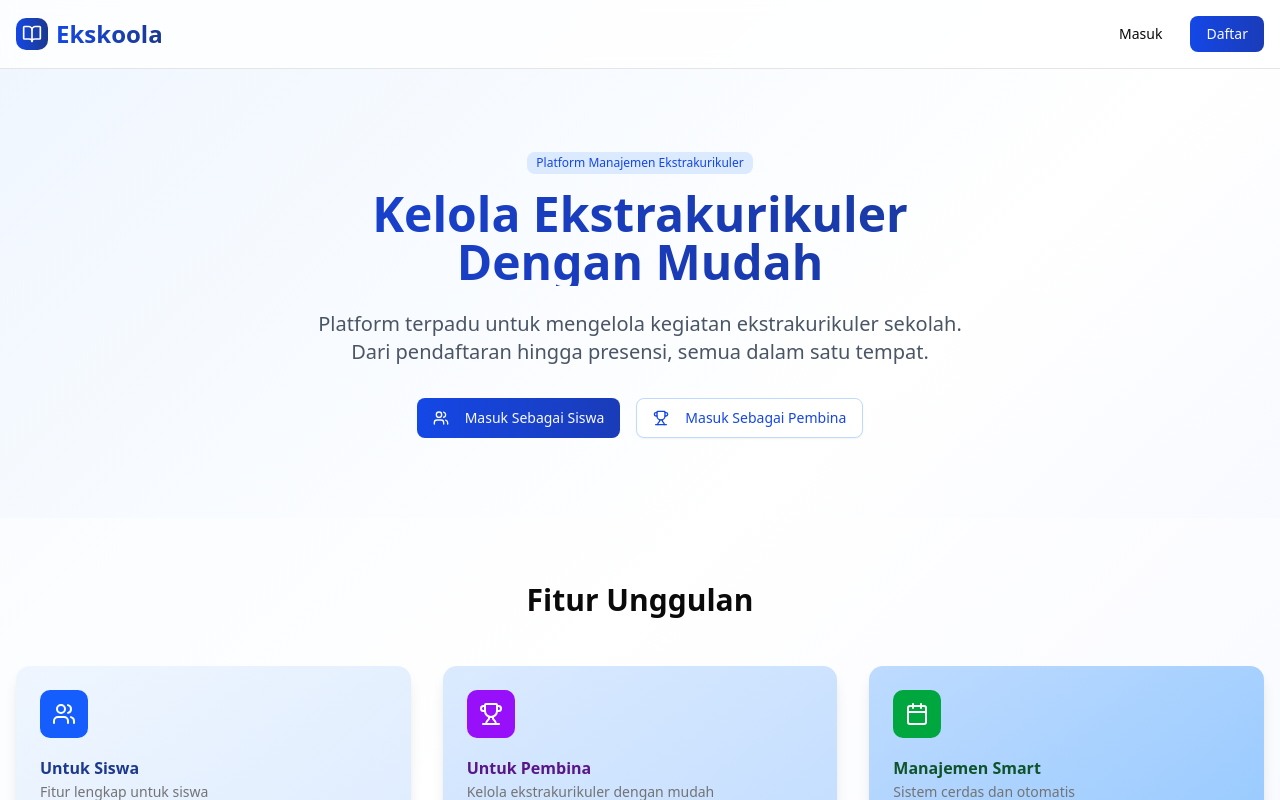
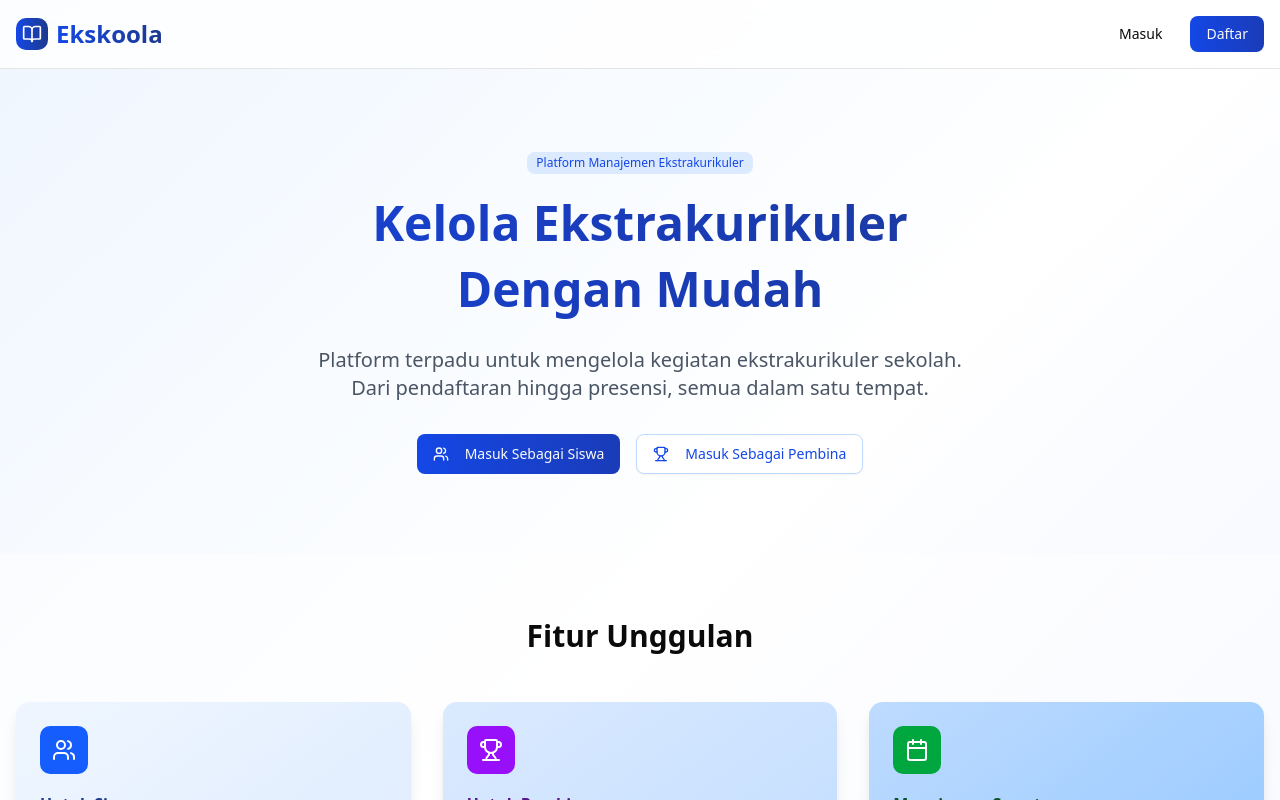
Before and after one commit to Ardyansyah3103/project-ekskoola, a Next.js app: page / in a window 1280 px wide. Shown: the top 800 px of the page. Built offline with nearby package versions, Linux system fonts and the light colour scheme.

Commit message:
fix landing page font bug

```diff
--- a/src/app/page.tsx
+++ b/src/app/page.tsx
@@ -40,7 +40,7 @@ export default function HomePage() {
       <section className="py-20 px-4">
         <div className="container mx-auto text-center">
           <Badge className="mb-4 bg-blue-100 text-blue-700 hover:bg-blue-100">Platform Manajemen Ekstrakurikuler</Badge>
-          <h2 className="text-5xl font-bold mb-6 bg-gradient-to-r from-blue-700 via-blue-800 to-blue-900 bg-clip-text text-transparent">
+          <h2 className="text-5xl font-bold mb-6 leading-snug bg-gradient-to-r from-blue-700 via-blue-800 to-blue-900 bg-clip-text text-transparent">
             Kelola Ekstrakurikuler
             <br />
             Dengan Mudah
```
